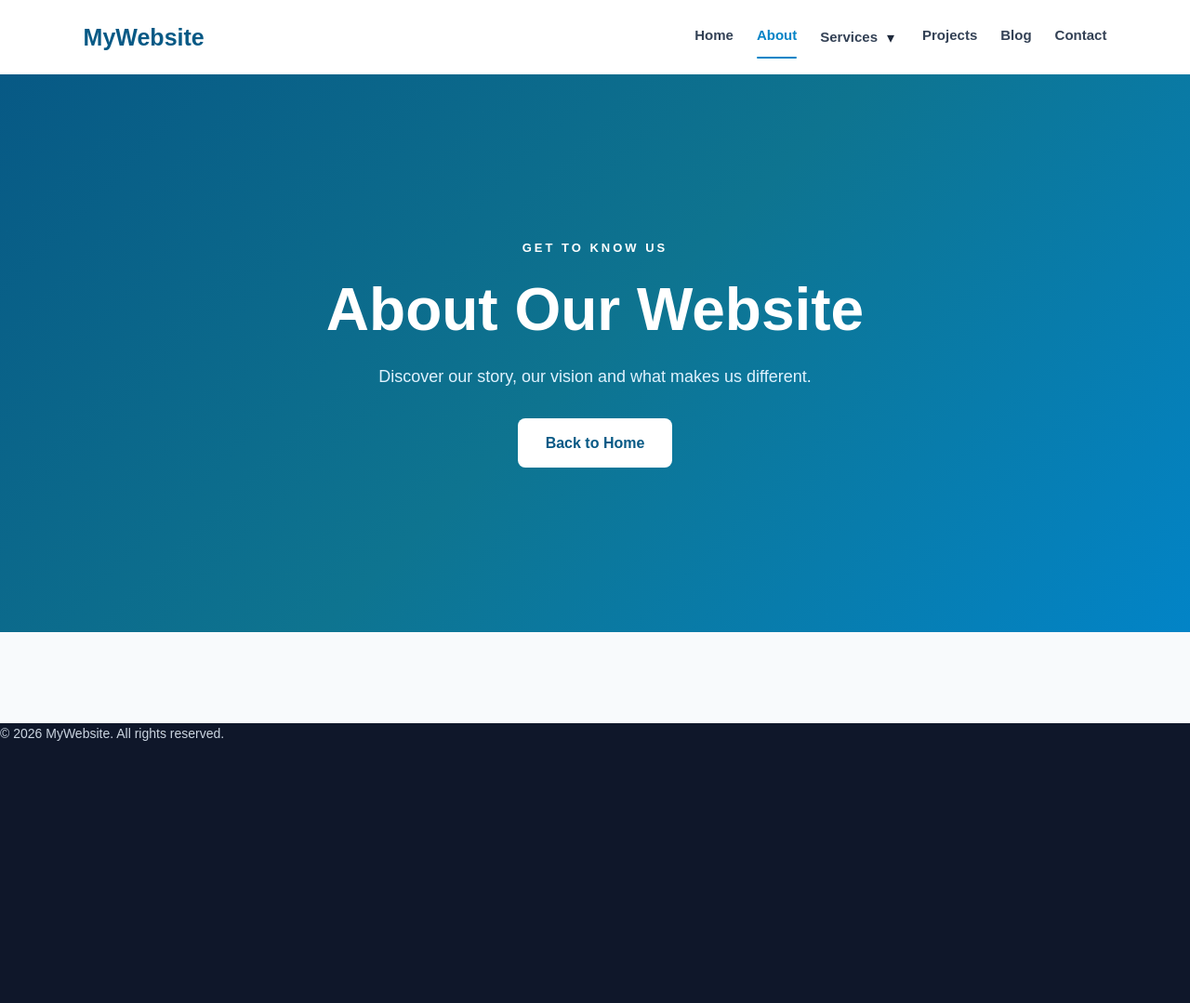
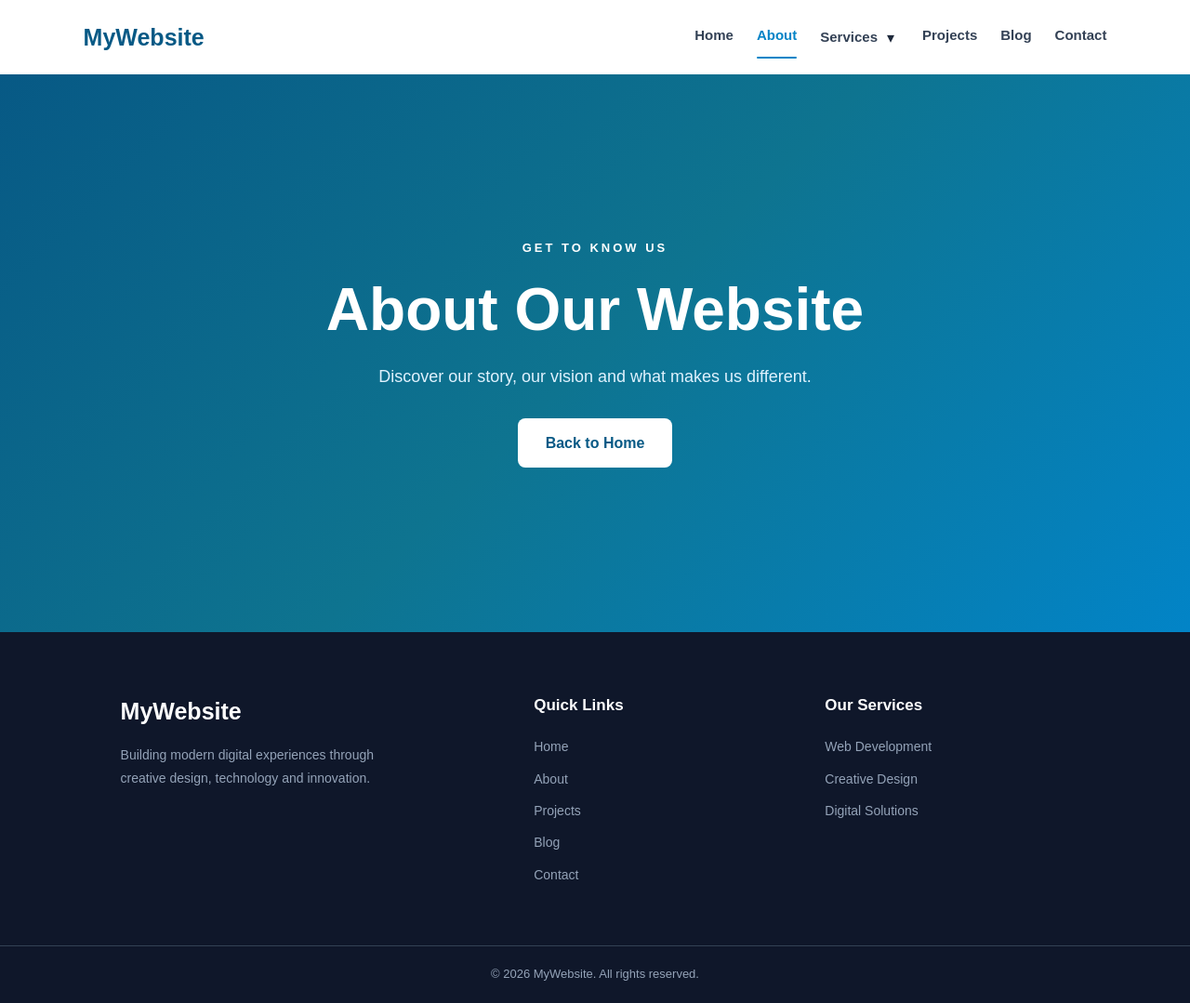
Before and after one commit to Kuniam68/professional-website, a plain HTML site: page about.html in a window 1280 px wide. Shown: the whole page at 93% size. Before the commit the page ends 800 px from the top, so only its background shows below. Drawn offline with Linux system fonts and the light colour scheme.

Commit message:
Update about.html

```diff
--- a/about.html
+++ b/about.html
@@ -80,9 +80,48 @@
 
     </main>
 
-    <footer class="site-footer">
+
+<footer class="site-footer">
+
+    <div class="footer-container">
+
+        <!-- BRAND INFORMATION -->
+        <div class="footer-brand">
+            <h2>MyWebsite</h2>
+            <p>
+                Building modern digital experiences through
+                creative design, technology and innovation.
+            </p>
+        </div>
+
+        <!-- QUICK LINKS -->
+        <div class="footer-links">
+            <h3>Quick Links</h3>
+
+            <a href="index.html?v=5">Home</a>
+            <a href="about.html?v=5">About</a>
+            <a href="projects.html?v=5">Projects</a>
+            <a href="blog.html?v=5">Blog</a>
+            <a href="contact.html?v=5">Contact</a>
+        </div>
+
+        <!-- SERVICES -->
+        <div class="footer-links">
+            <h3>Our Services</h3>
+
+            <a href="services.html?v=5#web-development">Web Development</a>
+            <a href="services.html?v=5#creative-design">Creative Design</a>
+            <a href="services.html?v=5#digital-solutions">Digital Solutions</a>
+        </div>
+
+    </div>
+
+    <div class="footer-bottom">
         <p>&copy; 2026 MyWebsite. All rights reserved.</p>
-    </footer>
+    </div>
+
+</footer>
+
 
 
 <script>
```
